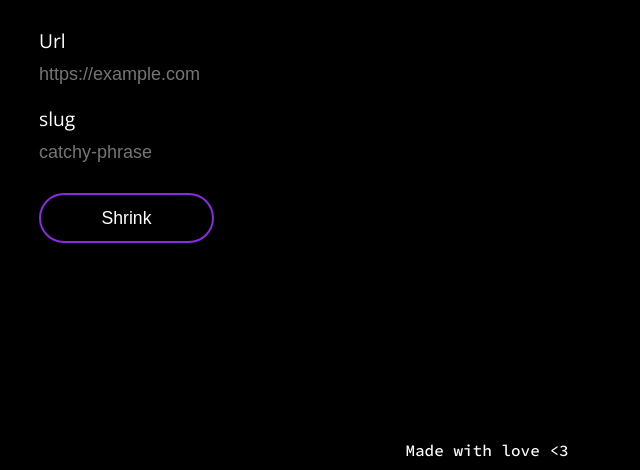
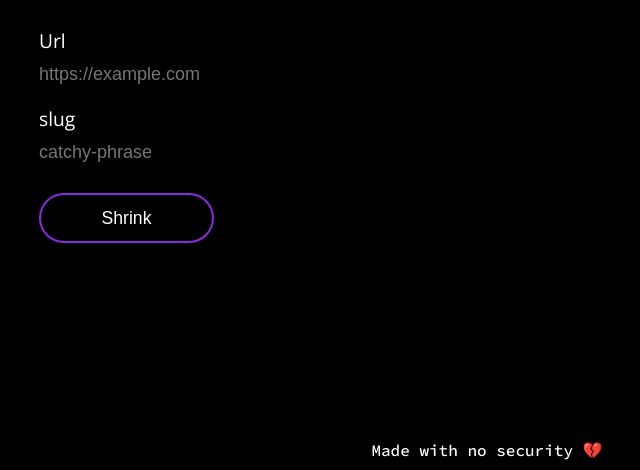
Before and after one commit to girishsavlesha/urlshortner, a website: page public/index.html in a window 1280 px wide. Shown: the part 330-800 px from the top of the page, without its empty margins (153-793 px from the left). Drawn offline with nearby package versions, Linux system fonts and the light colour scheme.

Commit message:
kew init

```diff
--- a/public/index.html
+++ b/public/index.html
@@ -60,7 +60,7 @@
     </main>
 
     <footer>
-        <p>Made with love &lt3</p>
+        <p>Made with no security 💔</p>
     </footer>
     <script src='https://cdn.jsdelivr.net/npm/vue@2'></script>
     <script src='main.js'></script>
```
Also changed, not shown: public/style.css (line endings or trailing spaces).
